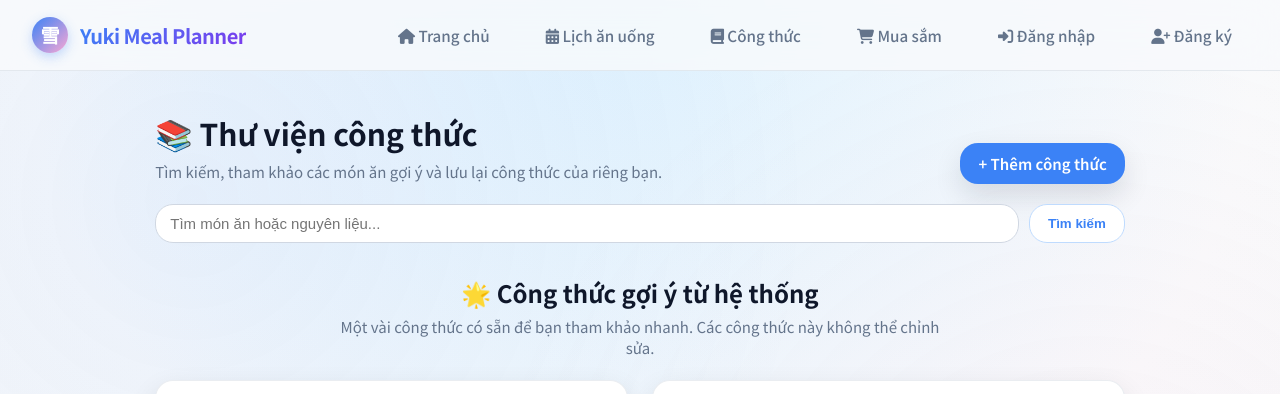
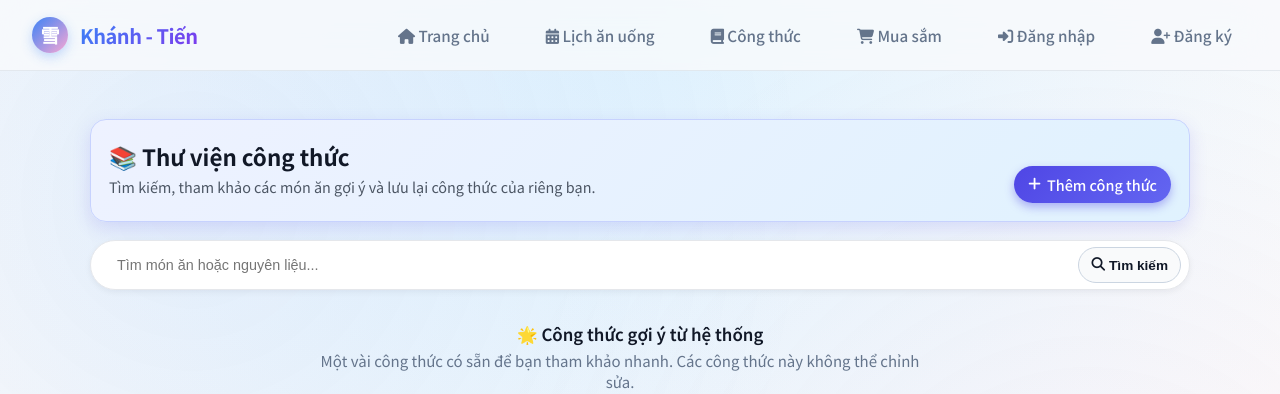
Before and after one commit to dkhanh2706/ckmanguonmo, a FastAPI app: page /recipes in a window 1280 px wide. Shown: the top 394 px of the page. Run offline with FastAPI, Linux system fonts and the light colour scheme; data comes from the database, SQL or seed files in the repository; data that the repository does not hold is empty; some libraries are stand-ins or nearby versions.

Commit message:
sualoiimg

```diff
--- a/app/main.py
+++ b/app/main.py
@@ -9,7 +9,6 @@ from . import models
 from .routes_auth import router as auth_router
 from .routes_recipes import router as recipes_router
 from .routes_default_recipes import router as default_recipes_router
-
 from .routes_student_planner import router as student_planner_router
 from .routes_gym_planner import router as gym_planner_router
 
@@ -30,6 +29,10 @@ templates = Jinja2Templates(directory="templates")
 # ============================
 @app.on_event("startup")
 def seed_sample_recipes():
+    """
+    Tạo 3 công thức demo nếu bảng recipes đang trống.
+    Dùng chung ảnh placeholder: static/img/default_recipe.jpg
+    """
     db = SessionLocal()
     try:
         count = db.query(models.Recipe).count()
@@ -46,7 +49,8 @@ def seed_sample_recipes():
                     ),
                     note="Thời gian: 15 phút, Độ khó: Dễ",
                     category="chiên",
-                    image=None,
+                    # 🔥 Ảnh mặc định (đặt file ở: static/img/default_recipe.jpg)
+                    image="static/img/default_recipe.jpg",
                 ),
                 models.Recipe(
                     title="Canh rau cải thịt bằm",
@@ -59,7 +63,7 @@ def seed_sample_recipes():
                     ),
                     note="Thời gian: 20 phút, Độ khó: Dễ",
                     category="canh",
-                    image=None,
+                    image="static/img/default_recipe.jpg",
                 ),
                 models.Recipe(
                     title="Salad ức gà healthy",
@@ -71,7 +75,7 @@ def seed_sample_recipes():
                     ),
                     note="Thời gian: 25 phút, Healthy",
                     category="healthy",
-                    image=None,
+                    image="static/img/default_recipe.jpg",
                 ),
             ]
             db.add_all(sample_recipes)
@@ -86,8 +90,6 @@ def seed_sample_recipes():
 app.include_router(auth_router)
 app.include_router(recipes_router)
 app.include_router(default_recipes_router)
-
-# router dùng chung API cho student / gym (chỉ dùng phần /api/...)
 app.include_router(student_planner_router)
 app.include_router(gym_planner_router)
 
--- a/templates/base.html
+++ b/templates/base.html
@@ -6,7 +6,7 @@
 
     <title>
       {% block title %}
-      {% if page_title %}{{ page_title }} – Yuki Meal Planner{% else %}Yuki Meal Planner{% endif %}
+      {% if page_title %}{{ page_title }} – Khánh - Tiến{% else %}Khánh - Tiến{% endif %}
       {% endblock %}
     </title>
 
@@ -116,7 +116,7 @@
       <!-- Logo -->
       <a href="/" class="logo">
         <div class="logo-mark">雪</div>
-        <span class="logo-text">Yuki Meal Planner</span>
+        <span class="logo-text">Khánh - Tiến</span>
       </a>
 
       <!-- Menu, sẽ được JS thay đổi nếu user đã đăng nhập -->
@@ -180,7 +180,7 @@
         in Japan style
       </p>
       <p style="font-size: 12px; color: #9ca3af">
-        Yuki Meal Planner – Simple Recipe & Meal Planning Demo
+        Khánh - Tiến – Simple Recipe & Meal Planning Demo
       </p>
     </footer>
 
--- a/templates/index.html
+++ b/templates/index.html
@@ -65,7 +65,7 @@
   <!-- =============== SECTION: HÔM NAY ĂN GÌ? =============== -->
   <section class="section section-intro">
     <div class="section-header">
-      <h2 class="section-title">Hôm nay ăn gì? Để Yuki lo cho bạn 🥰</h2>
+      <h2 class="section-title">Hôm nay ăn gì? Để Khánh và Tiến lo cho bạn 🥰</h2>
       <p class="section-subtitle">
         Chỉ cần vài phút mỗi ngày, bạn đã có thực đơn gọn gàng, hợp túi tiền và
         phù hợp với lịch sinh hoạt của cả gia đình.
--- a/templates/login.html
+++ b/templates/login.html
@@ -5,7 +5,7 @@
 <div class="page-wrapper">
   <section class="card auth-card">
     <h2 class="title">Đăng nhập</h2>
-    <p class="subtitle">Chào mừng bạn quay lại với Yuki Meal Planner</p>
+    <p class="subtitle">Chào mừng bạn quay lại với  chúng tôi</p>
 
     <form id="loginForm" class="form">
       <div class="field">
--- a/templates/recipes_list.html
+++ b/templates/recipes_list.html
@@ -1,6 +1,206 @@
-{% extends "base.html" %}
-{% block title %}Thư viện công thức{% endblock %}
-{% block content %}
+{% extends "base.html" %} {% block title %}Thư viện công thức – Yuki Meal
+Planner{% endblock %} {% block content %}
+
+<style>
+  .page-recipes {
+    padding: 8px 0 40px;
+  }
+
+  /* HERO */
+  .recipes-hero {
+    display: flex;
+    justify-content: space-between;
+    align-items: center;
+    gap: 16px;
+    padding: 14px 18px 18px;
+    border-radius: 16px;
+    background: linear-gradient(135deg, #eef2ff, #e0f2fe);
+    border: 1px solid #c7d2fe;
+    box-shadow: 0 6px 18px rgba(79, 70, 229, 0.15);
+    margin-bottom: 18px;
+  }
+
+  .hero-left {
+    display: flex;
+    flex-direction: column;
+    gap: 4px;
+  }
+
+  .page-title {
+    margin: 0;
+    font-size: 1.4rem;
+    font-weight: 700;
+    color: #111827;
+  }
+
+  .page-subtitle {
+    margin: 0;
+    font-size: 0.9rem;
+    color: #4b5563;
+  }
+
+  .hero-actions {
+    display: flex;
+    align-items: center;
+  }
+
+  .btn-primary {
+    display: inline-flex;
+    align-items: center;
+    gap: 6px;
+    padding: 8px 14px;
+    border-radius: 999px;
+    border: none;
+    background: linear-gradient(135deg, #4f46e5, #6366f1);
+    color: #fff;
+    font-size: 0.9rem;
+    font-weight: 500;
+    text-decoration: none;
+    box-shadow: 0 4px 10px rgba(79, 70, 229, 0.4);
+    cursor: pointer;
+    transition: transform 0.1s, box-shadow 0.1s, opacity 0.1s;
+  }
+
+  .btn-primary:hover {
+    transform: translateY(-1px);
+    box-shadow: 0 6px 16px rgba(79, 70, 229, 0.5);
+    opacity: 0.95;
+  }
+
+  /* SEARCH BAR */
+  .recipes-search {
+    margin-bottom: 18px;
+  }
+
+  .search-bar {
+    display: flex;
+    gap: 8px;
+    background: #ffffff;
+    border-radius: 999px;
+    padding: 6px 8px 6px 12px;
+    border: 1px solid #e5e7eb;
+    box-shadow: 0 2px 6px rgba(15, 23, 42, 0.06);
+  }
+
+  .search-input {
+    flex: 1;
+    border: none;
+    outline: none;
+    background: transparent;
+    font-size: 0.9rem;
+  }
+
+  .btn-secondary {
+    border-radius: 999px;
+    border: 1px solid #cbd5e1;
+    background: #f9fafb;
+    padding: 6px 12px;
+    font-size: 0.85rem;
+    cursor: pointer;
+    color: #111827;
+    display: inline-flex;
+    align-items: center;
+    gap: 4px;
+    transition: background 0.15s, box-shadow 0.1s;
+  }
+
+  .btn-secondary:hover {
+    background: #e5e7eb;
+    box-shadow: 0 2px 6px rgba(148, 163, 184, 0.45);
+  }
+
+  /* SECTIONS */
+  .recipes-section {
+    margin-bottom: 26px;
+  }
+
+  .section-header {
+    display: flex;
+    flex-direction: column;
+    gap: 4px;
+    margin-bottom: 10px;
+  }
+
+  .section-header h2 {
+    margin: 0;
+    font-size: 1.05rem;
+    font-weight: 600;
+    color: #111827;
+  }
+
+  .section-subtitle {
+    margin: 0;
+    font-size: 0.8rem;
+    color: #6b7280;
+  }
+
+  /* GRID + CARD (dùng chung cho default & user, JS sẽ thêm nội dung) */
+  .recipe-grid {
+    display: grid;
+    grid-template-columns: repeat(auto-fill, minmax(230px, 1fr));
+    gap: 12px;
+  }
+
+  .recipe-card {
+    background: #ffffff;
+    border-radius: 14px;
+    overflow: hidden;
+    border: 1px solid #e5e7eb;
+    box-shadow: 0 2px 8px rgba(15, 23, 42, 0.06);
+    display: flex;
+    flex-direction: column;
+  }
+
+  .recipe-card-thumb {
+    height: 140px;
+    overflow: hidden;
+    background: #f9fafb;
+  }
+
+  .recipe-card-thumb img {
+    width: 100%;
+    height: 100%;
+    object-fit: cover;
+    display: block;
+  }
+
+  .recipe-card-body {
+    padding: 10px 12px 12px;
+  }
+
+  .recipe-card-title {
+    font-size: 0.95rem;
+    font-weight: 600;
+    margin: 0 0 4px;
+    color: #111827;
+  }
+
+  .recipe-card-note {
+    font-size: 0.8rem;
+    color: #6b7280;
+    margin: 0 0 6px;
+  }
+
+  .recipe-tag {
+    display: inline-block;
+    padding: 2px 8px;
+    border-radius: 999px;
+    font-size: 0.75rem;
+    background: #eff6ff;
+    color: #1d4ed8;
+  }
+
+  @media (max-width: 768px) {
+    .recipes-hero {
+      flex-direction: column;
+      align-items: flex-start;
+    }
+    .hero-actions {
+      width: 100%;
+      justify-content: flex-start;
+    }
+  }
+</style>
 
 <div class="page-recipes">
   <!-- HERO / SEARCH -->
@@ -12,7 +212,10 @@
       </p>
     </div>
     <div class="hero-actions">
-      <a href="/recipes/new" class="btn-primary">+ Thêm công thức</a>
+      <a href="/recipes/new" class="btn-primary">
+        <i class="fa-solid fa-plus"></i>
+        Thêm công thức
+      </a>
     </div>
   </section>
 
@@ -25,6 +228,7 @@
         placeholder="Tìm món ăn hoặc nguyên liệu..."
       />
       <button type="button" id="btn-search" class="btn-secondary">
+        <i class="fa-solid fa-magnifying-glass"></i>
         Tìm kiếm
       </button>
     </form>
@@ -40,7 +244,9 @@
       </p>
     </div>
     <div id="default-recipes-list" class="recipe-grid">
-      <!-- JS sẽ render card gợi ý ở đây -->
+      <!-- JS (recipes_list.js) sẽ render card gợi ý ở đây.
+           Nên trong JS nhớ dùng ảnh fallback nếu thiếu, ví dụ:
+           img.src = recipe.image || "/static/img/default_recipe.jpg"; -->
     </div>
   </section>
 
```
